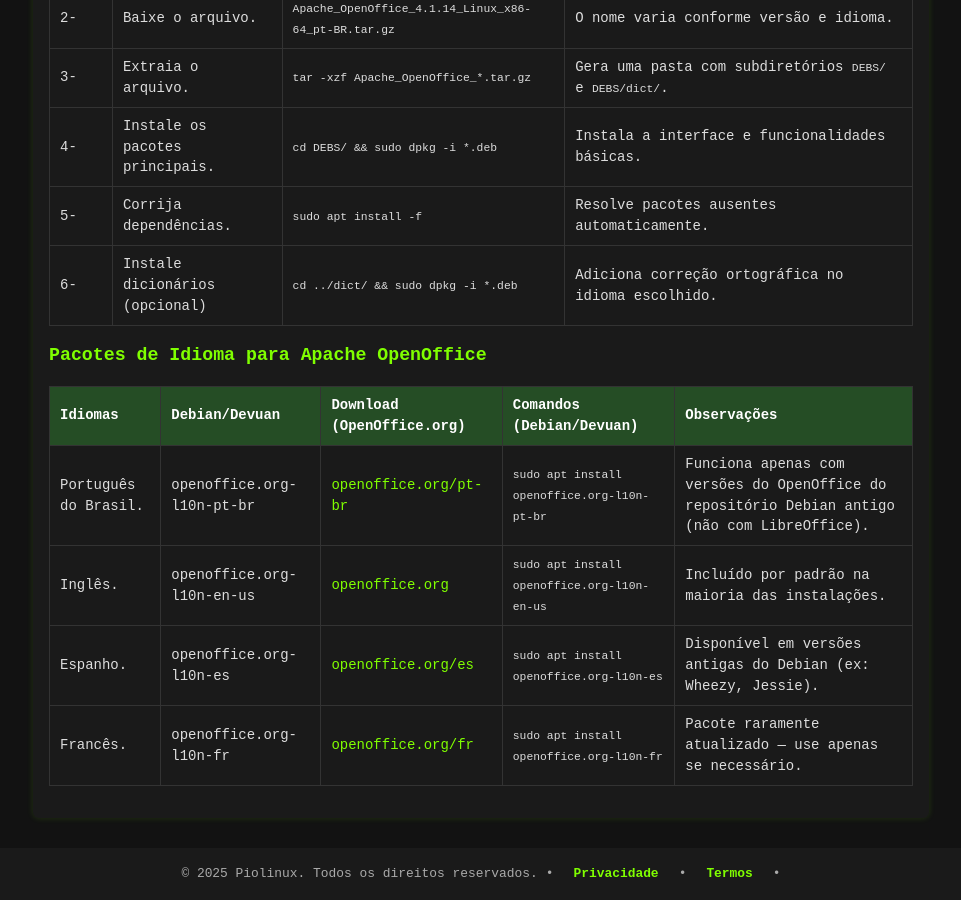
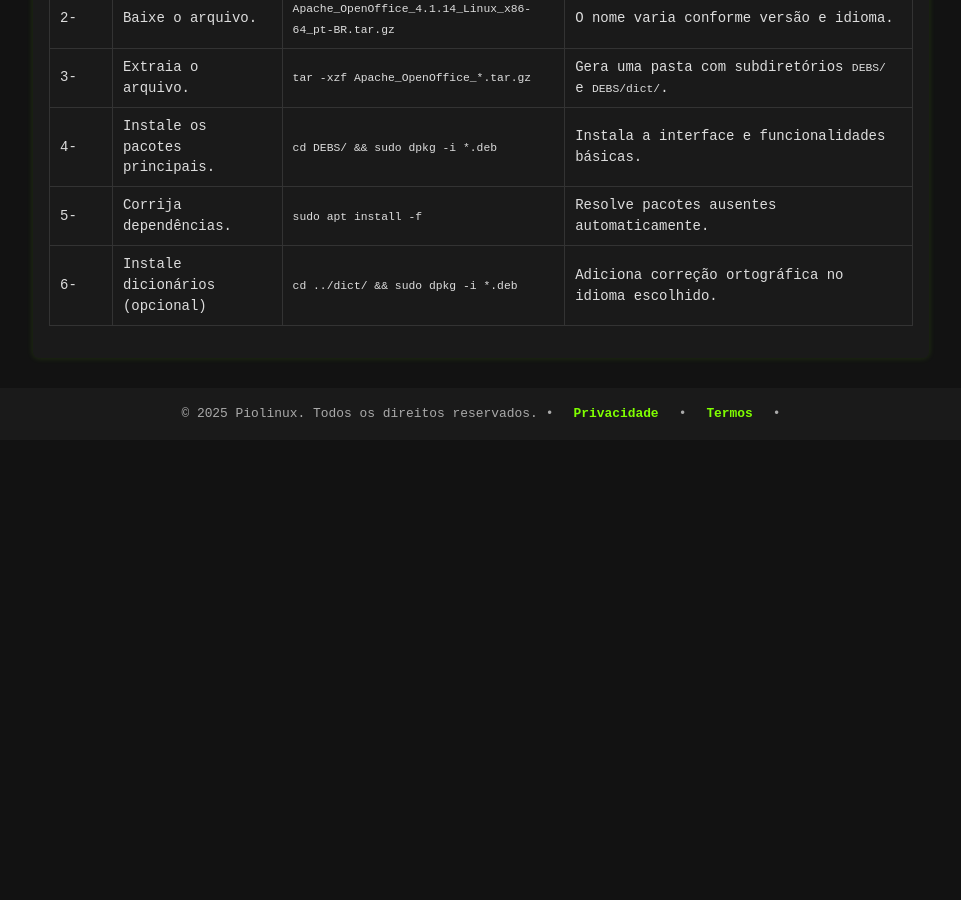
Before and after one commit to Piolinux/piolinux-site, a Jekyll site: the page built from _pages/_tabelas/apache-openoffice-instalacao-manual-no-linux-mint-e-derivados.md, in a window 1280 px wide and 900 px high, scrolled down 865 px. Shown: the whole window, without its empty margins (159-1120 px from the left). Built offline with Jekyll 4.4.1, drawn with Linux system fonts in a browser that asks for light colours; after the commit the page ends 1305 px from its top, so only the background shows below that.

Commit message:
Update apache-openoffice-instalacao-manual-no-linux-mint-e-derivados.md

```diff
--- a/_pages/_tabelas/apache-openoffice-instalacao-manual-no-linux-mint-e-derivados.md
+++ b/_pages/_tabelas/apache-openoffice-instalacao-manual-no-linux-mint-e-derivados.md
@@ -115,48 +115,6 @@ layout: manual-seo
   </tbody>
 </table>
 
-<h3>Pacotes de Idioma para Apache OpenOffice</h3>
-<table class="evergreen-table">
-  <thead>
-    <tr>
-      <th>Idiomas</th>
-      <th>Debian/Devuan</th>
-      <th>Download (OpenOffice.org)</th>
-      <th>Comandos (Debian/Devuan)</th>
-      <th>Observações</th>
-    </tr>
-  </thead>
-  <tbody>
-    <tr>
-      <td data-label="Idioma">Português do Brasil.</td>
-      <td data-label="Debian/Devuan">openoffice.org-l10n-pt-br</td>
-      <td data-label="Download (OpenOffice.org)"><a href="https://www.openoffice.org/pt-br/" target="_blank" rel="noopener">openoffice.org/pt-br</a></td>
-      <td data-label="Comando (Debian/Devuan)"><code>sudo apt install openoffice.org-l10n-pt-br</code></td>
-      <td data-label="Observações">Funciona apenas com versões do OpenOffice do repositório Debian antigo (não com LibreOffice).</td>
-    </tr>
-    <tr>
-      <td data-label="Idioma">Inglês.</td>
-      <td data-label="Debian/Devuan">openoffice.org-l10n-en-us</td>
-      <td data-label="Download (OpenOffice.org)"><a href="https://www.openoffice.org/" target="_blank" rel="noopener">openoffice.org</a></td>
-      <td data-label="Comando (Debian/Devuan)"><code>sudo apt install openoffice.org-l10n-en-us</code></td>
-      <td data-label="Observações">Incluído por padrão na maioria das instalações.</td>
-    </tr>
-    <tr>
-      <td data-label="Idioma">Espanho.</td>
-      <td data-label="Debian/Devuan">openoffice.org-l10n-es</td>
-      <td data-label="Download (OpenOffice.org)"><a href="https://www.openoffice.org/es/" target="_blank" rel="noopener">openoffice.org/es</a></td>
-      <td data-label="Comando (Debian/Devuan)"><code>sudo apt install openoffice.org-l10n-es</code></td>
-      <td data-label="Observações">Disponível em versões antigas do Debian (ex: Wheezy, Jessie).</td>
-    </tr>
-    <tr>
-      <td data-label="Idioma">Francês.</td>
-      <td data-label="Debian/Devuan">openoffice.org-l10n-fr</td>
-      <td data-label="Download (OpenOffice.org)"><a href="https://www.openoffice.org/fr/" target="_blank" rel="noopener">openoffice.org/fr</a></td>
-      <td data-label="Comando (Debian/Devuan)"><code>sudo apt install openoffice.org-l10n-fr</code></td>
-      <td data-label="Observações">Pacote raramente atualizado — use apenas se necessário.</td>
-    </tr>
-  </tbody>
-</table>
 
 
 
```
